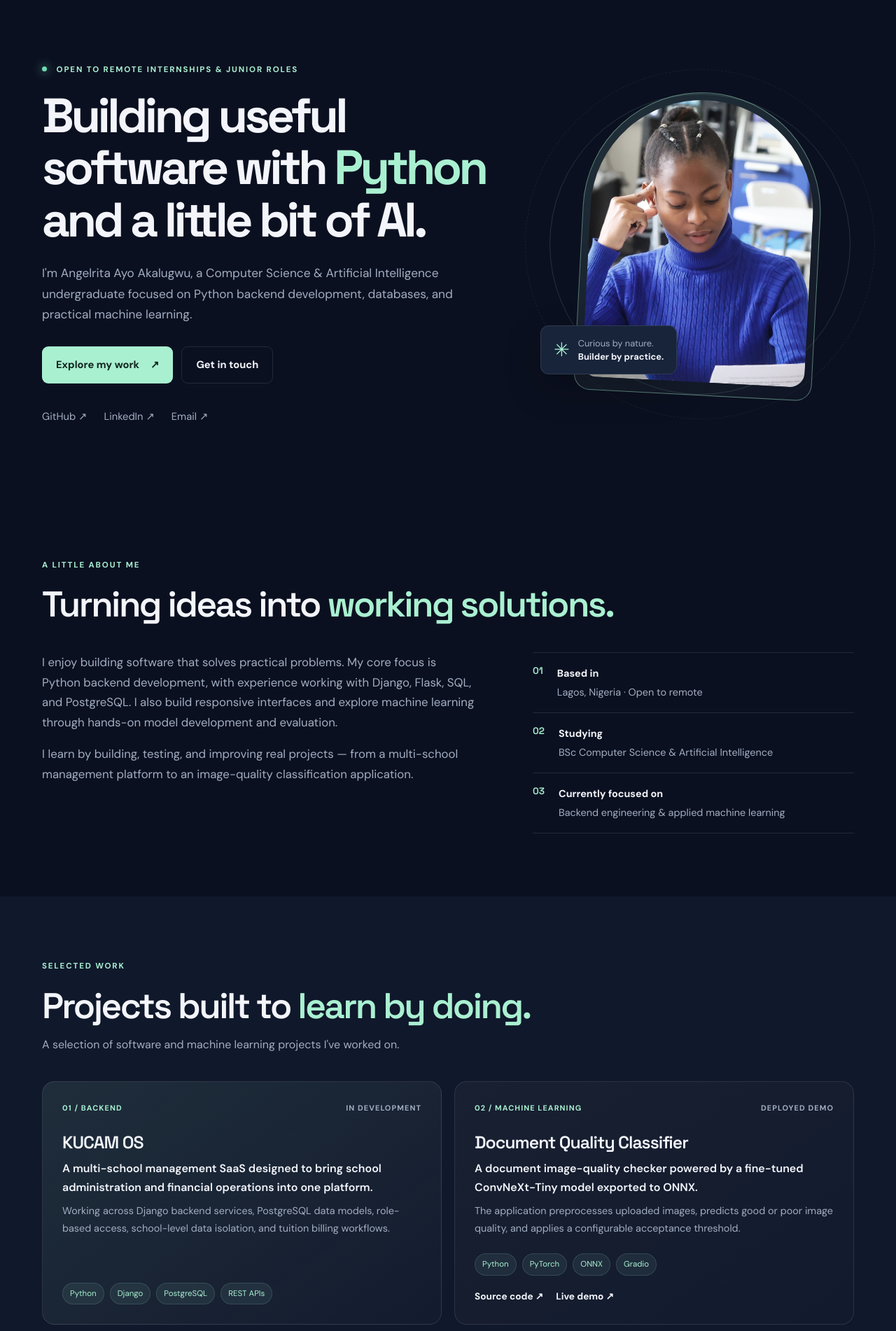
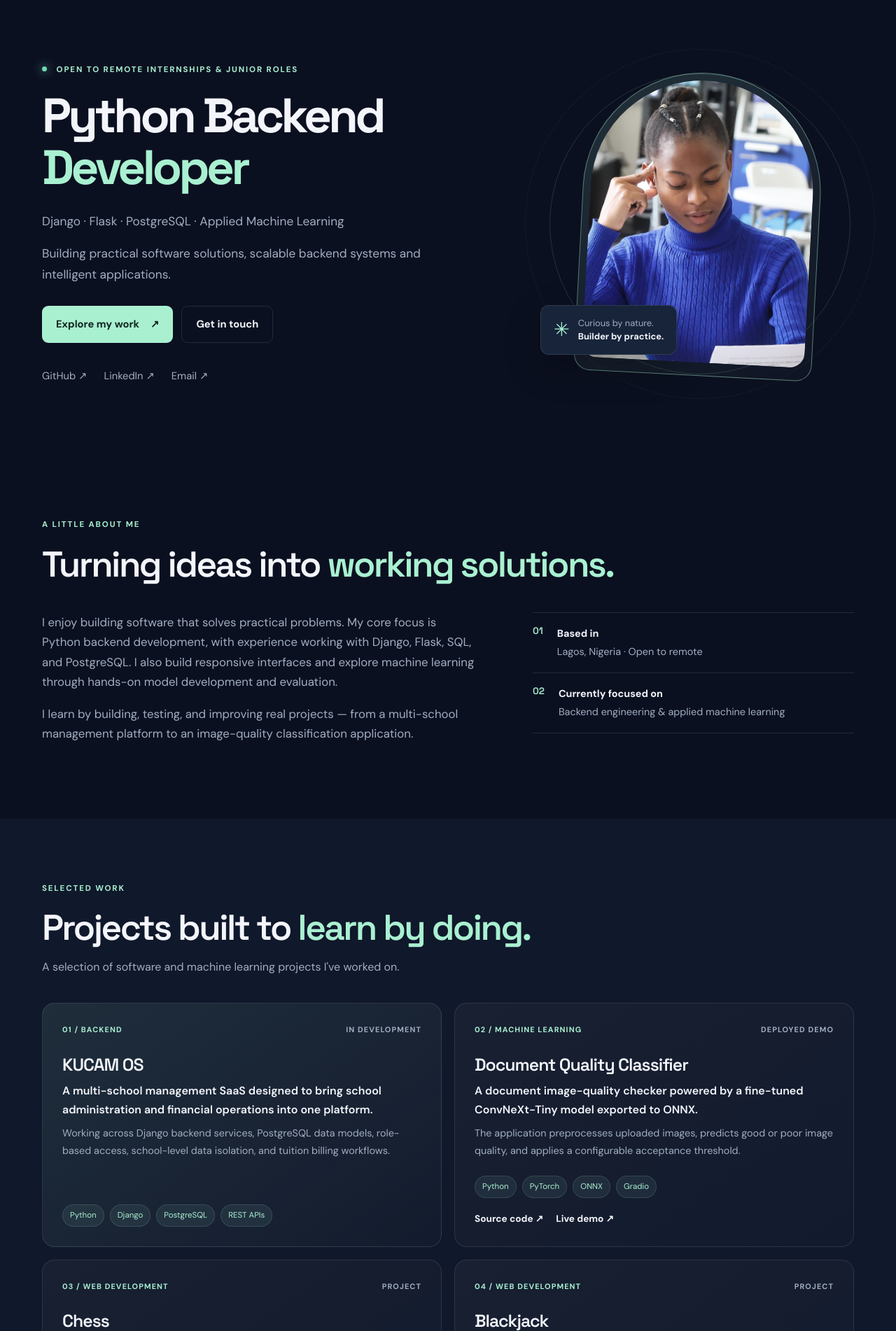
Before and after one commit to Angelrita242/My_Portfolio, a Flask app: page / in a window 1280 px wide. Shown: the part 79-1981 px from the top of the page at 70% size. Run offline with Flask 3, Linux system fonts and the light colour scheme.

Commit message:
Position portfolio around Python backend development

```diff
--- a/templates/index.html
+++ b/templates/index.html
@@ -3,7 +3,7 @@
 <head>
   <meta charset="utf-8">
   <meta name="viewport" content="width=device-width, initial-scale=1">
-  <meta name="description" content="Angelrita Ayo Akalugwu — Python backend developer and Computer Science & AI undergraduate building practical web applications and machine learning solutions.">
+  <meta name="description" content="Angelrita Ayo Akalugwu — Python Backend Developer focused on Django, Flask, PostgreSQL, and applied machine learning.">
   <meta name="theme-color" content="#0b1020">
   <title>Angelrita Ayo Akalugwu | Python Backend Developer</title>
   <link rel="preconnect" href="https://fonts.googleapis.com">
@@ -33,8 +33,9 @@
     <section class="hero container" id="home">
       <div class="hero-copy">
         <p class="eyebrow"><span class="status-dot"></span> OPEN TO REMOTE INTERNSHIPS & JUNIOR ROLES</p>
-        <h1>Building useful software with <span>Python</span> and a little bit of AI.</h1>
-        <p class="hero-intro">I'm Angelrita Ayo Akalugwu, a Computer Science & Artificial Intelligence undergraduate focused on Python backend development, databases, and practical machine learning.</p>
+        <h1>Python Backend <span>Developer</span></h1>
+        <p class="hero-intro">Django · Flask · PostgreSQL · Applied Machine Learning</p>
+        <p class="hero-intro">Building practical software solutions, scalable backend systems and intelligent applications.</p>
         <div class="hero-actions">
           <a class="button button-primary" href="#projects">Explore my work <span>↗</span></a>
           <a class="button button-secondary" href="#contact">Get in touch</a>
@@ -67,8 +68,7 @@
         </div>
         <div class="about-facts">
           <div><span>01</span><p><strong>Based in</strong>Lagos, Nigeria · Open to remote</p></div>
-          <div><span>02</span><p><strong>Studying</strong>BSc Computer Science & Artificial Intelligence</p></div>
-          <div><span>03</span><p><strong>Currently focused on</strong>Backend engineering & applied machine learning</p></div>
+          <div><span>02</span><p><strong>Currently focused on</strong>Backend engineering & applied machine learning</p></div>
         </div>
       </div>
     </section>
```
